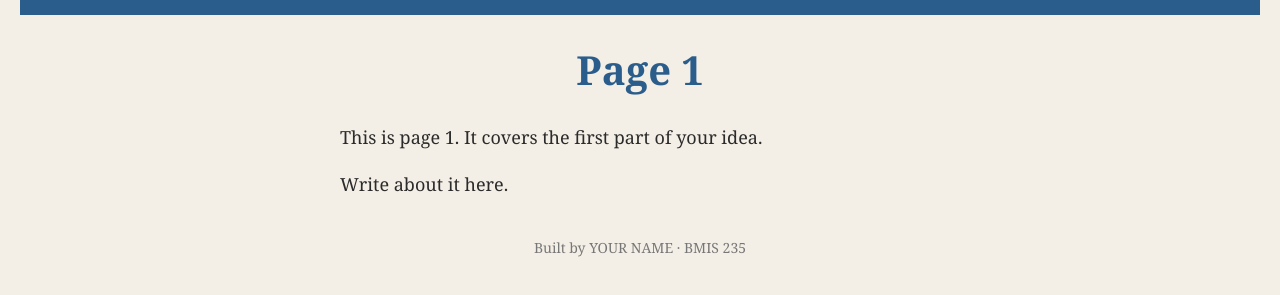
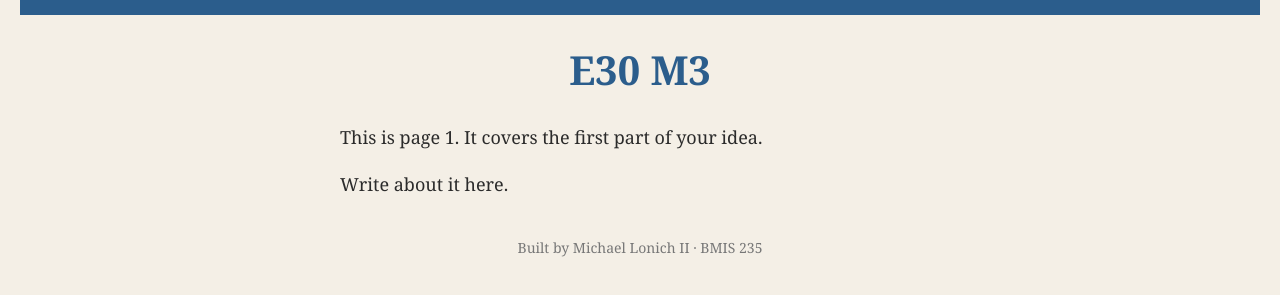
Before and after one commit to MLonichII/bmis235-html-3, a plain HTML site: page page1.html in a window 1280 px wide. Shown: the part 129-424 px from the top of the page. Drawn offline with Linux system fonts and the light colour scheme.

Commit message:
Update author information in page1.html

```diff
--- a/page1.html
+++ b/page1.html
@@ -1,13 +1,13 @@
 <!DOCTYPE html>
 <!--
-  Author: YOUR NAME
-  GU username: YOUR-GU-USERNAME
+  Author: Michael Lonich II
+  GU username: mlonich
   Course: BMIS 235 - HTML-3
 -->
 <html lang="en">
 <head>
 <meta charset="utf-8">
-<meta name="author" content="YOUR NAME">
+<meta name="author" content="Michael Lonich II">
 <title>Page 1</title>
 
 <link rel="stylesheet" href="styles.css">
@@ -30,12 +30,12 @@
     <a href="page6.html"><img src="img/G80 M3new.png" alt="Page 6"></a>
 </nav>
 
-<h1>Page 1</h1>
+<h1>E30 M3</h1>
 <p>This is page 1. It covers the first part of your idea.</p>
 <p>Write about it here.</p>
 
 <!-- Footer: fill in your name -->
-<footer>Built by YOUR NAME &middot; BMIS 235</footer>
+<footer>Built by Michael Lonich II &middot; BMIS 235</footer>
 
 </body>
 </html>
```
